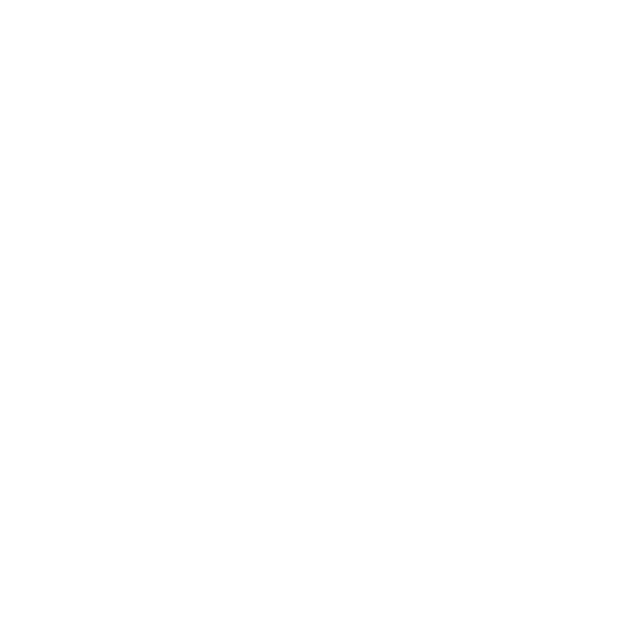
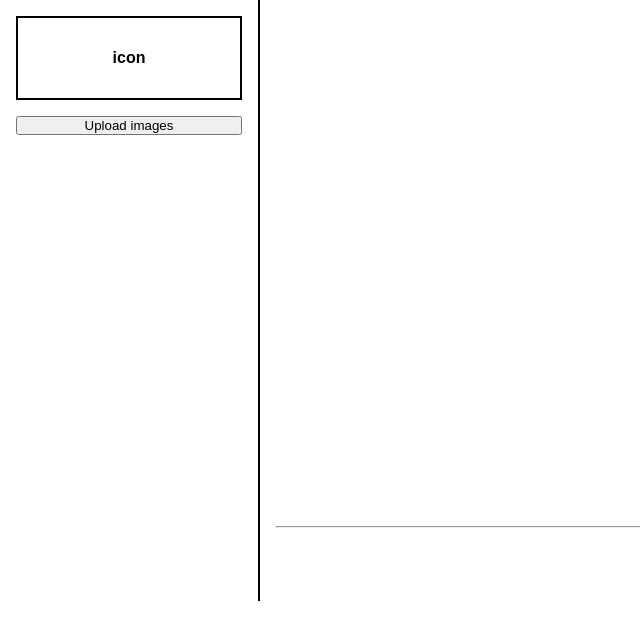
Before and after one commit to Tobias755/Stop-Motion-App, a plain HTML site: page resources/templates/index.html in a window 1280 px wide. Shown: the whole page, without its empty margins (0-640 px from the left). Drawn offline with Linux system fonts and the light colour scheme.

Commit message:
HTML und css

```diff
--- a/resources/css/style.css
+++ b/resources/css/style.css
@@ -0,0 +1,97 @@
+* {
+    margin: 0;
+    padding: 0;
+    font-family: sans-serif;
+}
+
+.app {
+    display: grid;
+    grid-template-columns: 260px 1fr;
+}
+
+/* Sidebar */
+.sidebar {
+    border-right: 2px solid;
+    padding: 1rem;
+    display: flex;
+    flex-direction: column;
+    gap: 1rem;
+}
+
+.logo {
+    border: 2px solid #000;
+    height: 80px;
+    display: flex;
+    align-items: center;
+    justify-content: center;
+    font-weight: bold;
+}
+
+#uploadBtn {
+    padding: 0.5rem;
+    cursor: pointer;
+}
+
+.thumb-list {
+    flex: 1;
+    overflow-y: auto;
+    padding: 0.5rem;
+    display: flex;
+    flex-direction: column;
+    gap: 0.5rem;
+}
+
+.thumb {
+    border: 1px solid #000;
+    height: 60px;
+    cursor: pointer;
+    overflow: hidden;
+    display: flex;
+    align-items: center;
+    justify-content: center;
+}
+
+.thumb img {
+    max-height: 100%;
+}
+
+.main {
+    display: flex;
+    flex-direction: column;
+    padding: 1rem;
+    gap: 1rem;
+}
+
+.selected-wrapper {
+    flex: 1;
+    display: flex;
+    align-items: center;
+    justify-content: center;
+}
+
+#onionCanvas {
+    width: 100%;
+    height: 100%;
+}
+
+.carousel {
+    height: 25px;
+    overflow-x: auto;
+    display: flex;
+    align-items: center;
+    gap: 0.5rem;
+    padding: 0.5rem;
+}
+
+.carousel-item {
+    border: 1px solid #000;
+    height: 100%;
+    flex: 0 0 auto;
+    display: flex;
+    align-items: center;
+    justify-content: center;
+}
+
+.carousel-item img {
+    max-height: 100%;
+}
--- a/resources/templates/index.html
+++ b/resources/templates/index.html
@@ -1,10 +1,36 @@
 <!DOCTYPE html>
 <html lang="en">
 <head>
-    <meta charset="UTF-8">
-    <title>Title</title>
+    <meta charset="UTF-8" />
+    <title>Onion Skin Project</title>
+    <link rel="stylesheet" href="../css/style.css" />
 </head>
 <body>
 
+<div class="app">
+    <!-- Leiste an der Seite -->
+    <aside class="sidebar">
+        <div class="logo">icon</div>
+        <button id="upload  Btn">Upload images</button>
+        <input id="fileInput" type="file" accept="image/*" multiple hidden />
+
+        <div id="thumbList" class="thumb-list">
+            <!-- Bilder kommen denn hier ine -->
+        </div>
+    </aside>
+
+    <!-- Main area -->
+    <main class="main">
+        <div class="selected-wrapper">
+            <canvas id="onionCanvas"></canvas>
+        </div>
+        <hr>
+        <div class="carousel" id="carousel">
+            <!-- Do sind die Bilder denna in einer Reihe -->
+        </div>
+    </main>
+</div>
+
+<script src="../js/script.js"></script>
 </body>
 </html>
```
